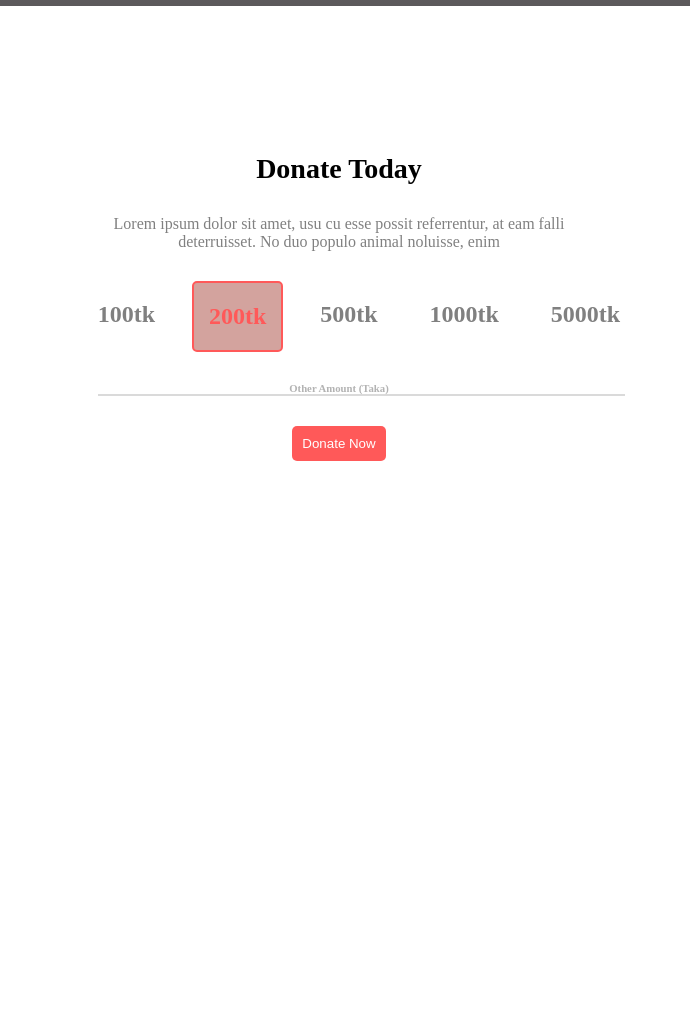
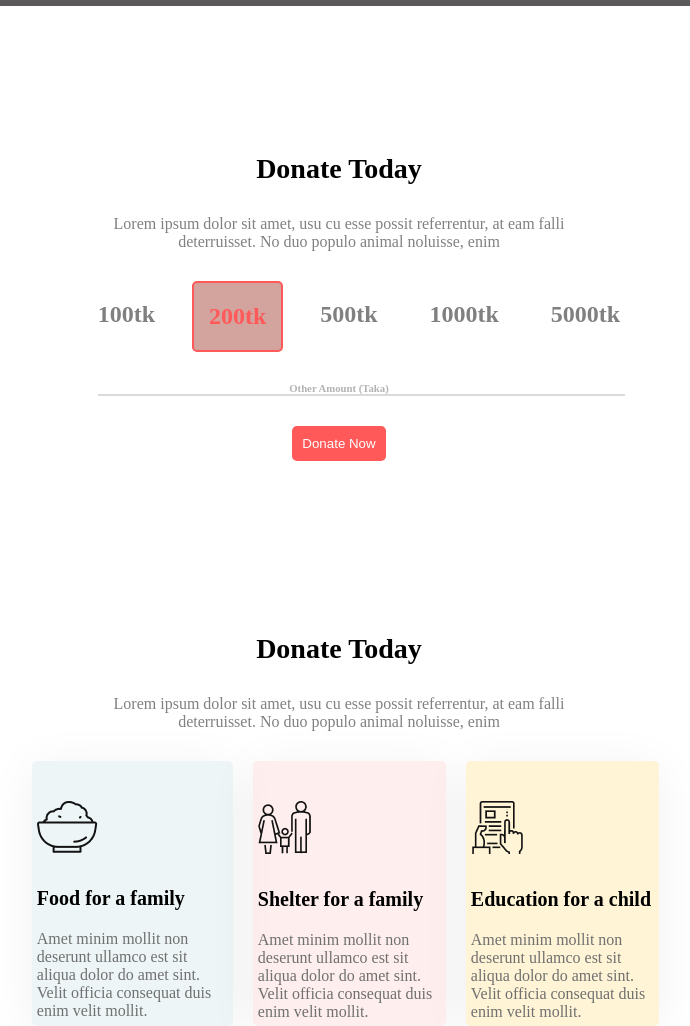
Before and after one commit to KKD98/donate-today, a plain HTML site: page index.html in a window 1280 px wide. Shown: the part 617-1643 px from the top of the page, without its empty margins (301-991 px from the left). Before the commit the page ends 1100 px from the top, so only its background shows below. Drawn offline with Linux system fonts and the light colour scheme.

Commit message:
Our Donate Plan

```diff
--- a/index.html
+++ b/index.html
@@ -33,7 +33,7 @@
 
     <main>
 
-        <section class="part-1">
+        <section class="section-part">
 
             <h2 class="section-title">Donate Today</h2>
             <p class="description">Lorem ipsum dolor sit amet, usu cu esse possit referrentur, at eam falli <br>
@@ -58,7 +58,41 @@
             </div>
 
         </section>
-        <section></section>
+        <section class="section-part">
+            <h2 class="section-title">Donate Today</h2>
+            <p class="description">Lorem ipsum dolor sit amet, usu cu esse possit referrentur, at eam falli <br>
+                deterruisset. No duo populo animal noluisse, enim</p>
+
+                <div class="boxes">
+
+                        <div class="box box-1">
+                            <img class="box-img" src="images/icons/food.png" alt="">
+                            <h5 class="box-title">Food for a family</h5>
+                            <p class="box-description">Amet minim mollit non deserunt
+                                ullamco est sit aliqua dolor do amet
+                                sint. Velit officia consequat duis enim
+                                velit mollit.</p>
+                        </div>
+                        <div class="box box-2">
+                            <img class="box-img" src="images/icons/shelter.png" alt="">
+
+                            <h5 class="box-title">Shelter for a family</h5>
+                            <p class="box-description">Amet minim mollit non deserunt
+                                ullamco est sit aliqua dolor do amet
+                                sint. Velit officia consequat duis enim
+                                velit mollit.</p>
+                        </div>
+                        <div class="box box-3">
+                            <img class="box-img" src="images/icons/Frame-1.png" alt="">
+                            <h5 class="box-title">Education for a child</h5>
+                            <p class="box-description">Amet minim mollit non deserunt
+                                ullamco est sit aliqua dolor do amet
+                                sint. Velit officia consequat duis enim
+                                velit mollit.</p>
+                        </div>
+                    </div>
+
+        </section>
         <section></section>
         <section></section>
         <section></section>
--- a/style.css
+++ b/style.css
@@ -21,7 +21,7 @@
 }
 
 .banner {
-    background-image: linear-gradient(to bottom, rgba(115, 116, 124, 0.52), rgba(31, 27, 30, 0.73)),url('../images/donateImage/donation7.jpg');
+    background-image: linear-gradient(to bottom, rgba(115, 116, 124, 0.52), rgba(31, 27, 30, 0.73)), url('../images/donateImage/donation7.jpg');
     background-size: contain;
     background-repeat: no-repeat;
     width: 100%;
@@ -54,7 +54,7 @@
 
 /* Donate Today Section */
 
-.part-1 {
+.section-part {
     margin-top: 0;
     padding: 150px;
     width: 48%;
@@ -105,7 +105,7 @@ ul {
     color: #B3B3B3;
 }
 
-.hrr{
+.hrr {
     margin-left: 45px;
     margin-right: auto;
     margin-bottom: 30px;
@@ -119,3 +119,51 @@ ul {
     margin-right: auto;
     padding-left: 70px;
 }
+
+/* Our Donate Plan Section */
+
+.boxes {
+    display: flex;
+    gap: 20px;
+    margin-bottom: 30px;
+}
+
+.box {
+
+    box-shadow: 0px 6px 50px rgba(0, 0, 0, 0.06);
+    border-radius: 5px;
+    padding: 5px;
+}
+
+.box-1 {
+    background: rgba(79, 157, 166, 0.1)
+}
+
+
+
+.box-2 {
+     background: rgba(255, 89, 89, 0.1);
+}
+
+.box-3 {
+    background: #FFF4D6;
+}
+
+.box-title{
+    font-weight: 700;
+    font-size: 20px;
+    margin-top: 30px;
+    margin-bottom: 20px;
+    text-align: left;
+}
+
+.box-description{
+    color: #707070;
+    text-align: left;
+}
+
+.box-img{
+    padding-top: 35px;
+    padding-left: 0;
+    padding-right: 130px;
+}
```
